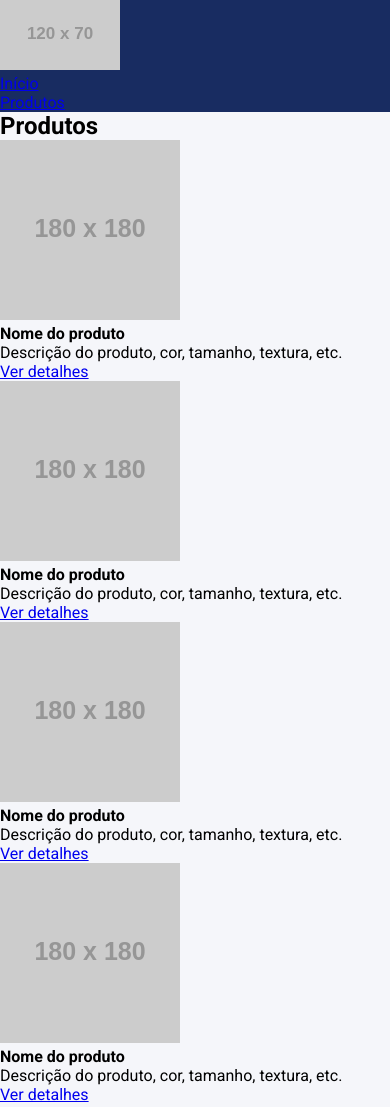
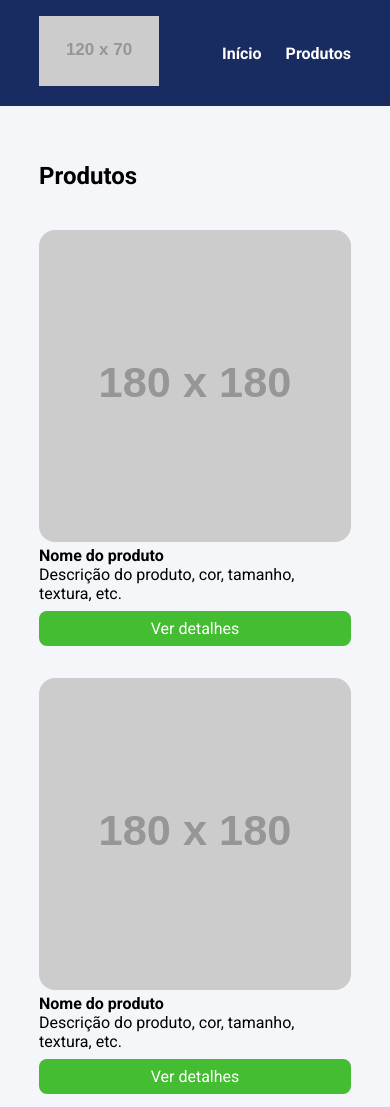
Before and after one commit to AsrielDreemurrGM/Layout_Site_Vendas_SASS, a website: page index.html in a window 390 px wide. Shown: the top 1107 px of the page. Drawn offline with Linux system fonts and the light colour scheme; placeholder pictures from the web are drawn by us.

Commit message:
Finalizado Conversão do CSS para SCSS
- Criado variaveis.scss;
- Reescrito Código CSS Para SCSS;
- Criado Display Responsivo Mobile;

```diff
--- a/exercicio/styles.css
+++ b/exercicio/styles.css
@@ -5,7 +5,7 @@
     font-family: Roboto, sans-serif;
 }
 
-body { /*FEITO*/
+body {
     background-color: #f5f6fa;
 }
 
--- /dev/null
+++ b/source/config/variaveis.scss
@@ -0,0 +1,9 @@
+//BREAKPOINTS
+$mobile: 767px;
+$tablet: 1023px;
+
+//CORES
+$corPrincipal: #f5f6fa;
+$corCabecalho: #182C61;
+$corBotao: #44bd32;
+$corTexto: #fff;
--- a/source/main.scss
+++ b/source/main.scss
@@ -1,13 +1,101 @@
 @use "config/reset";
-/*@use "config/variaveis";*/
+@use "config/variaveis";
 
 body {
-    background-color: red; // CRIAR VARIAVEL
+    background-color: variaveis.$corPrincipal;
+}
+
+.container {
+    max-width: 1024px;
+    width: 100%;
+    margin: 0 auto;
+
+    li {
+        list-style: none;
+    }
 }
 
 header {
-    background-color: #182C61; // CRIAR VARIAVEL
+    background-color: variaveis.$corCabecalho;
     position: sticky;
     top: 0;
     left: 0;
+
+    .container {
+        display: flex;
+        justify-content: space-between;
+        align-items: center;
+        padding: 16px 0;
+
+        .menu {
+            display: flex;
+
+            li {
+                font-weight: bold;
+                margin-left: 24px;
+
+                a {
+                    color: variaveis.$corTexto;
+                    text-decoration: none;
+                }
+            }
+        }
+    }
 }
+
+.products {
+    margin-top: 40px;
+    display: grid;
+    grid-template-columns: repeat(3, 32.66%);
+    column-gap: 1%;
+    row-gap: 4%;
+    width: 100%;
+}
+
+section {
+    padding: 56px 0;
+
+    .product-item {
+        img {
+            width: 100%;
+            border-radius: 16px;
+        }
+
+        .product-button {
+            display: block;
+            background-color: variaveis.$corBotao;
+            color: variaveis.$corTexto;
+            text-align: center;
+            padding: 8px 0;
+            border-radius: 8px;
+            margin-top: 8px;
+            text-decoration: none;
+
+            &:hover {
+            background-color: lighten(variaveis.$corBotao, 5%);
+            }
+        }
+    }
+}
+
+
+@media screen and (max-width: variaveis.$tablet) {
+    .container {
+        max-width: 80%;
+
+        .products {
+            grid-template-columns: repeat(2, 48.5%);
+            column-gap: 3%;
+        }
+    }
+}
+
+@media screen and (max-width: variaveis.$mobile) {
+    .products {
+        display: block;
+
+        .product-item  {
+            margin-bottom: 32px;
+        }
+    }
+}
```
Also changed, not shown: build/main.css, 1 other file.
